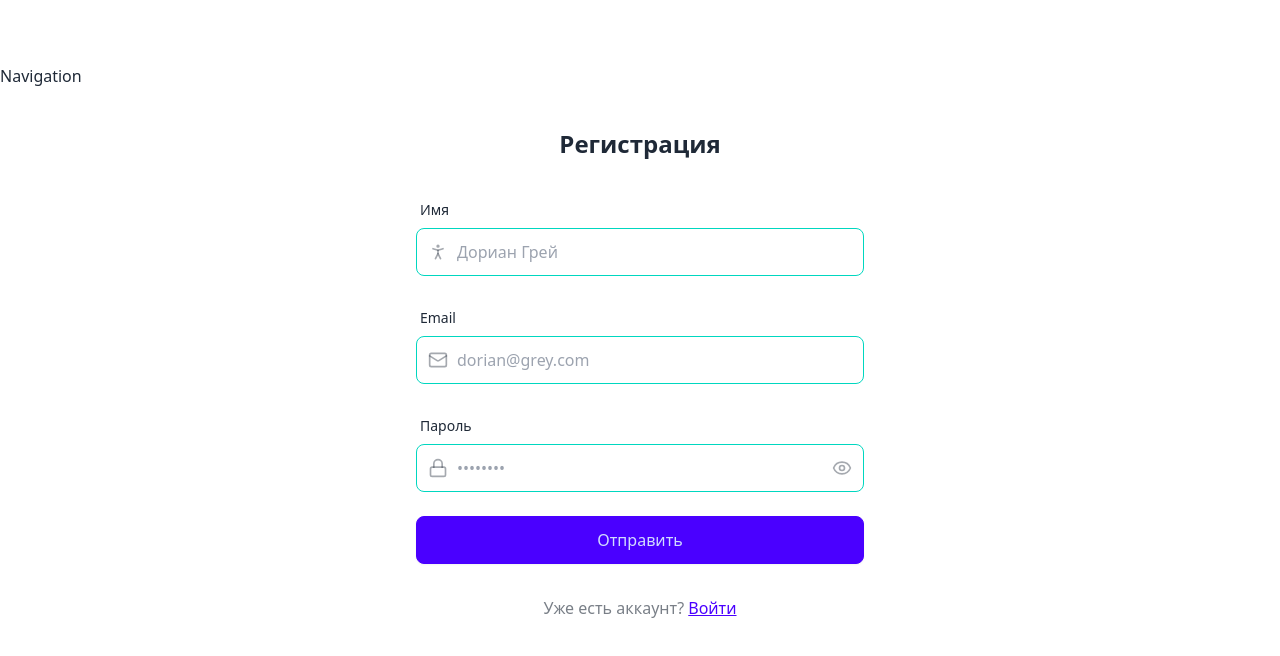
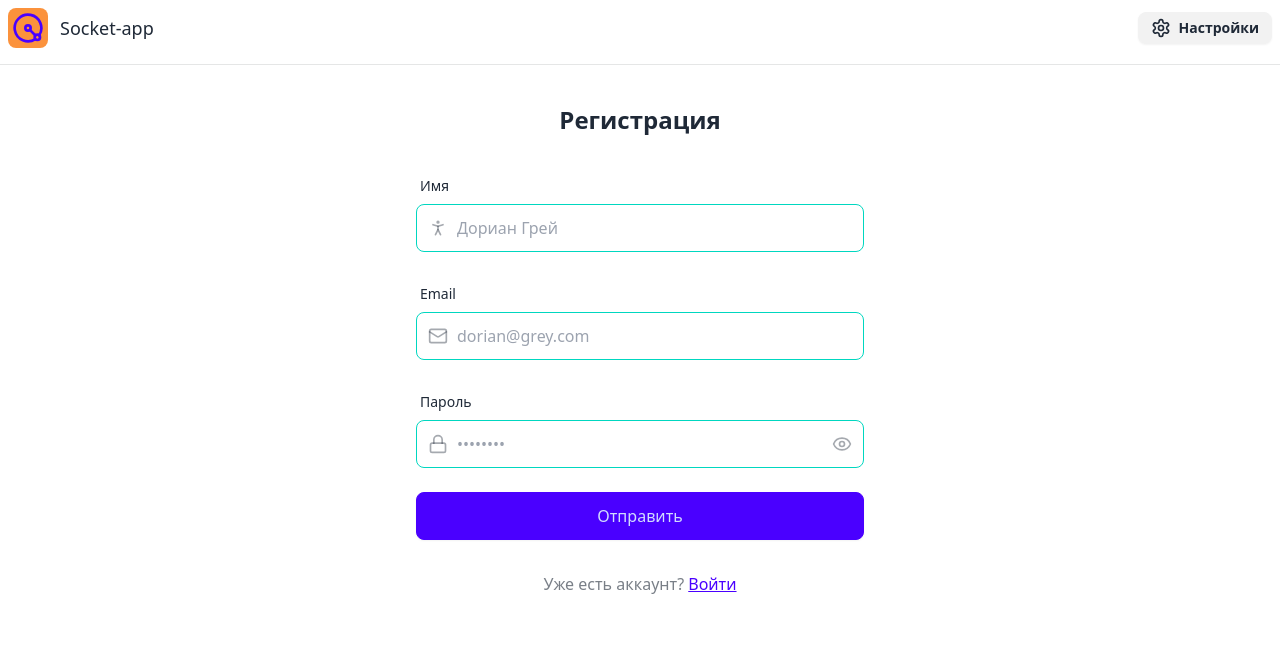
Before and after one commit to AnnJay/socket-app, a React (Vite) app in the folder client/: page /signup in a window 1280 px wide. Shown: the top 656 px of the page. Built offline with nearby package versions, Linux system fonts and the light colour scheme; no server answers.

Commit message:
feat: add navigation component

```diff
--- a/client/src/components/Navigation.tsx
+++ b/client/src/components/Navigation.tsx
@@ -1,5 +1,48 @@
-import React from "react"
+import { Link } from "react-router-dom"
+import { LogOut, PersonStanding, Radius, Settings } from "lucide-react"
+
+import { useAuthStore } from "../store/useAuthStore"
 
 export const Navigation = () => {
-  return <div>Navigation</div>
+  const { authUser, logout } = useAuthStore()
+  return (
+    <div>
+      <header
+        className="bg-base-100 border-b border-base-300 fixed w-full top-0 z-40
+    backdrop-blur-lg bg-base-100/80"
+      >
+        <div className="container p-2 mx-auto h-16">
+          <div className="flex justify-between items-center">
+            <Link to="/" className="flex items-center gap-3 hover:opacity-80 transition-colors">
+              <div className="flex justify-center items-center w-10 h-10 rounded-lg bg-orange-400">
+                <Radius className="w-8 h-8 text-primary" />
+              </div>
+              <h1 className="text-lg font-medium hidden sm:block">Socket-app</h1>
+            </Link>
+
+            <div className="flex items-center gap-3">
+              <Link to={"/settings"} className="btn btn-sm gap-2 transition-colors">
+                <Settings className="size-5" />
+                <span className="hidden sm:inline">Настройки</span>
+              </Link>
+
+              {authUser && (
+                <>
+                  <Link to="/profile" className="btn btn-sm gap-2">
+                    <PersonStanding className="size-5" />
+                    <span className="hidden sm:inline">Профиль</span>
+                  </Link>
+
+                  <button className="flex gap-2 items-center" onClick={logout}>
+                    <LogOut className="size-5" />
+                    <span className="hidden sm:inline">Выйти</span>
+                  </button>
+                </>
+              )}
+            </div>
+          </div>
+        </div>
+      </header>
+    </div>
+  )
 }
```
